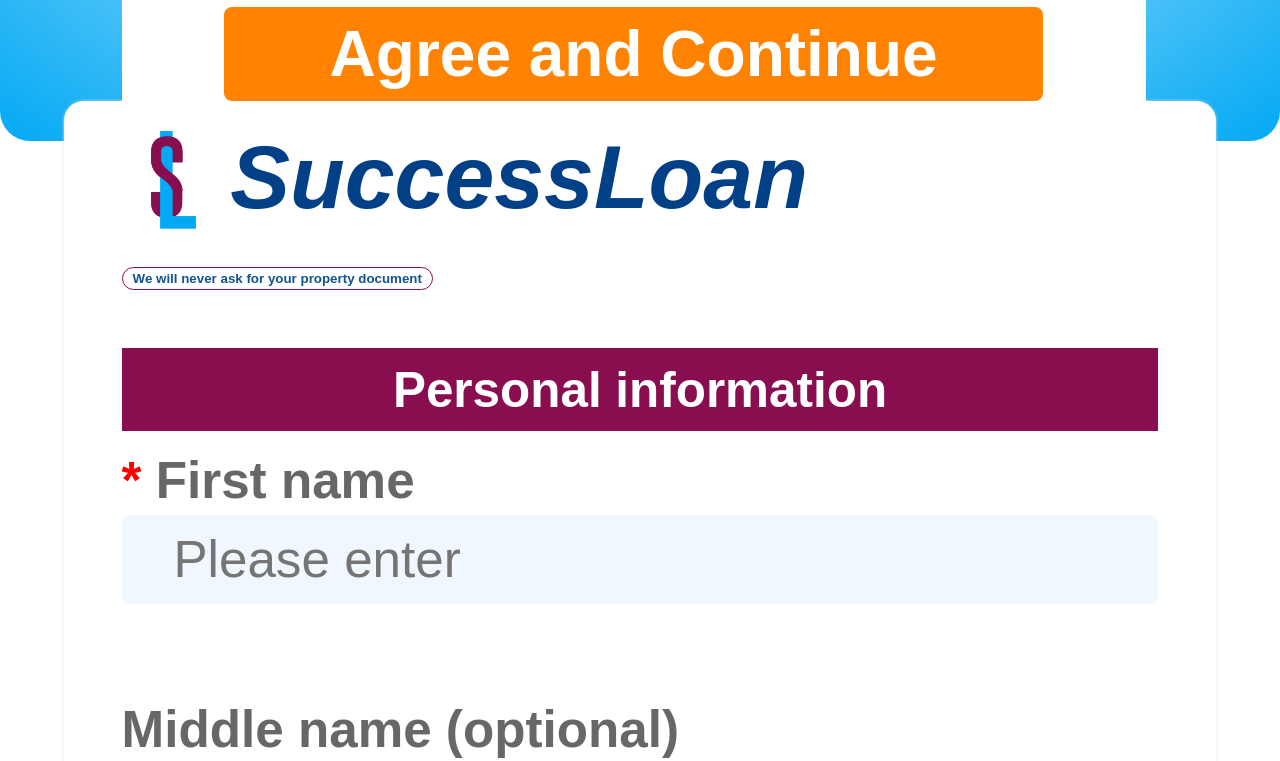
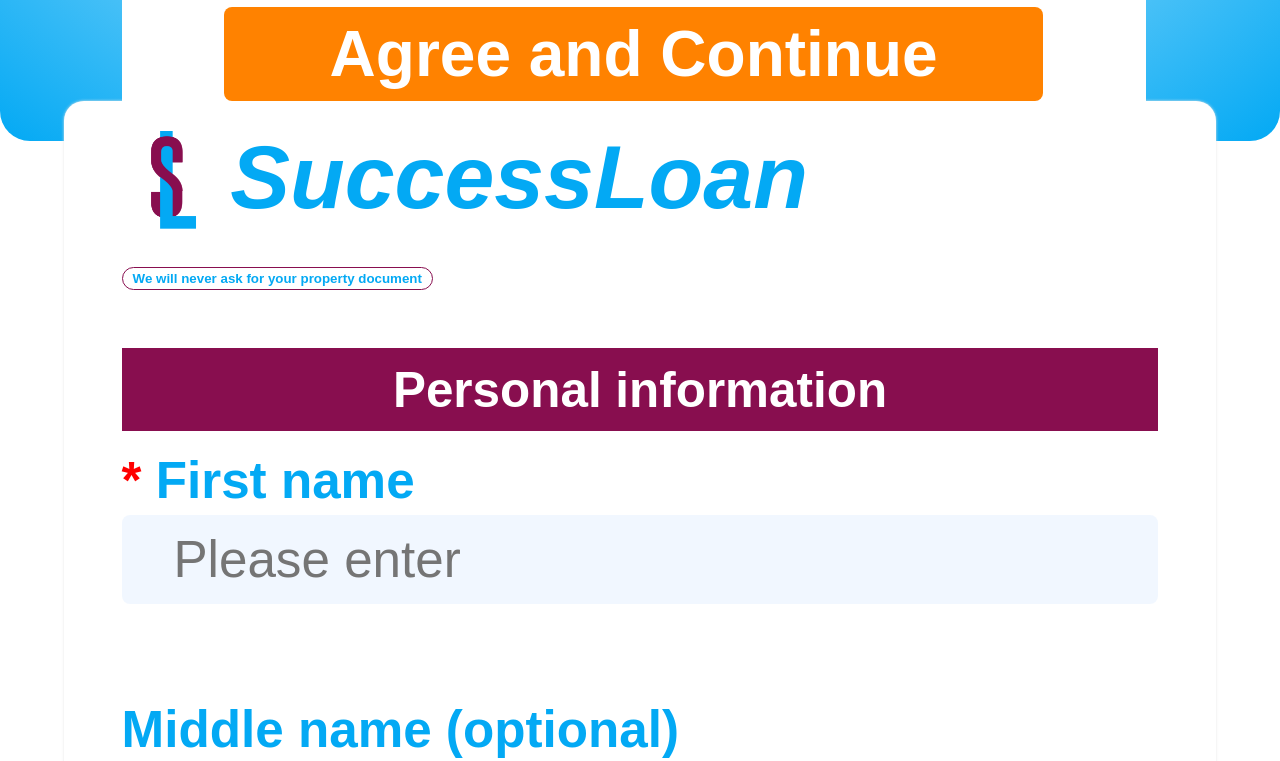
Before and after one commit to successloan/loan, a plain HTML site: page index.html in a window 1280 px wide. Shown: the part 669-1430 px from the top of the page. Drawn offline with Linux system fonts and the light colour scheme.

Commit message:
Update index.html

```diff
--- a/index.html
+++ b/index.html
@@ -58,7 +58,7 @@ a{
   width:90%;
   margin: auto;
   font-size: 3.3vw;
-  color: #676767;
+  color: #03A9F4;
 }
 .home-cont .down-cont .down-con .down-flex{
   display: inline-flex;
@@ -140,7 +140,7 @@ a{
   font-size: 5vw;
   padding: 12px 0;
   background-image: linear-gradient(#fcbf39 , #fcc03f);
-  color: #865c00;
+  color: #880E4F;
   box-shadow: inset 0 0 8px white;
 }
 .process{
@@ -232,10 +232,10 @@ a{
       <div class="down-con">
         <div class="down-flex">
           <img src="logo.png">
-          <h2 style="font-size:7vw; color:#014086;"><i>SuccessLoan</i></h2>
+          <h2 style="font-size:7vw; color:#03A9F4;"><i>SuccessLoan</i></h2>
         </div>
 
-        <button style="margin:10px 0; padding:3px 10px; border-radius:50px; border:1.5px solid #880E4F; color:#115490; background-color:white; font-weight:bold;">We will never ask for your property document</button><br><br>
+        <button style="margin:10px 0; padding:3px 10px; border-radius:50px; border:1.5px solid #880E4F; color:#03A9F4; background-color:white; font-weight:bold;">We will never ask for your property document</button><br><br>
 
         <div class="form">
           <div class="pi" style="background-color:#880E4F; padding:13px 0; text-align:center; color:white;">
```
